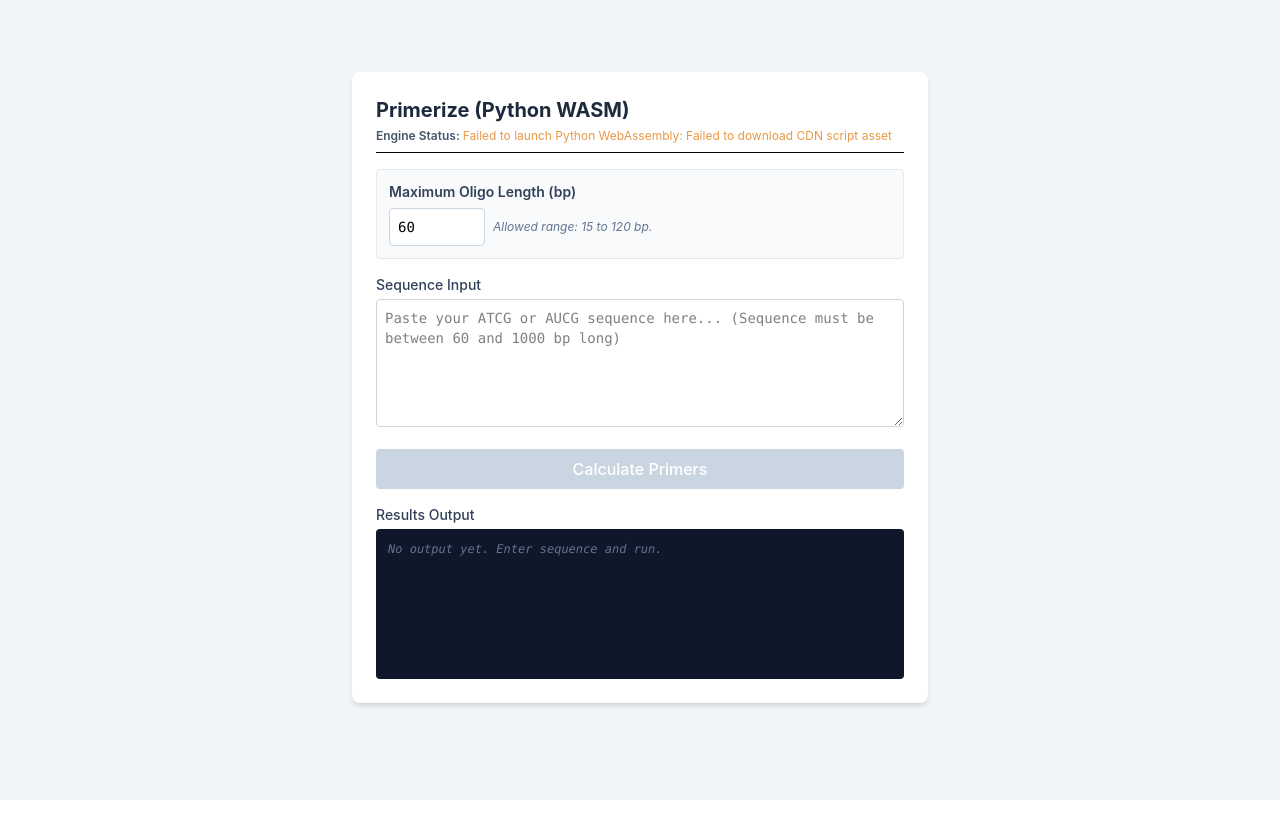
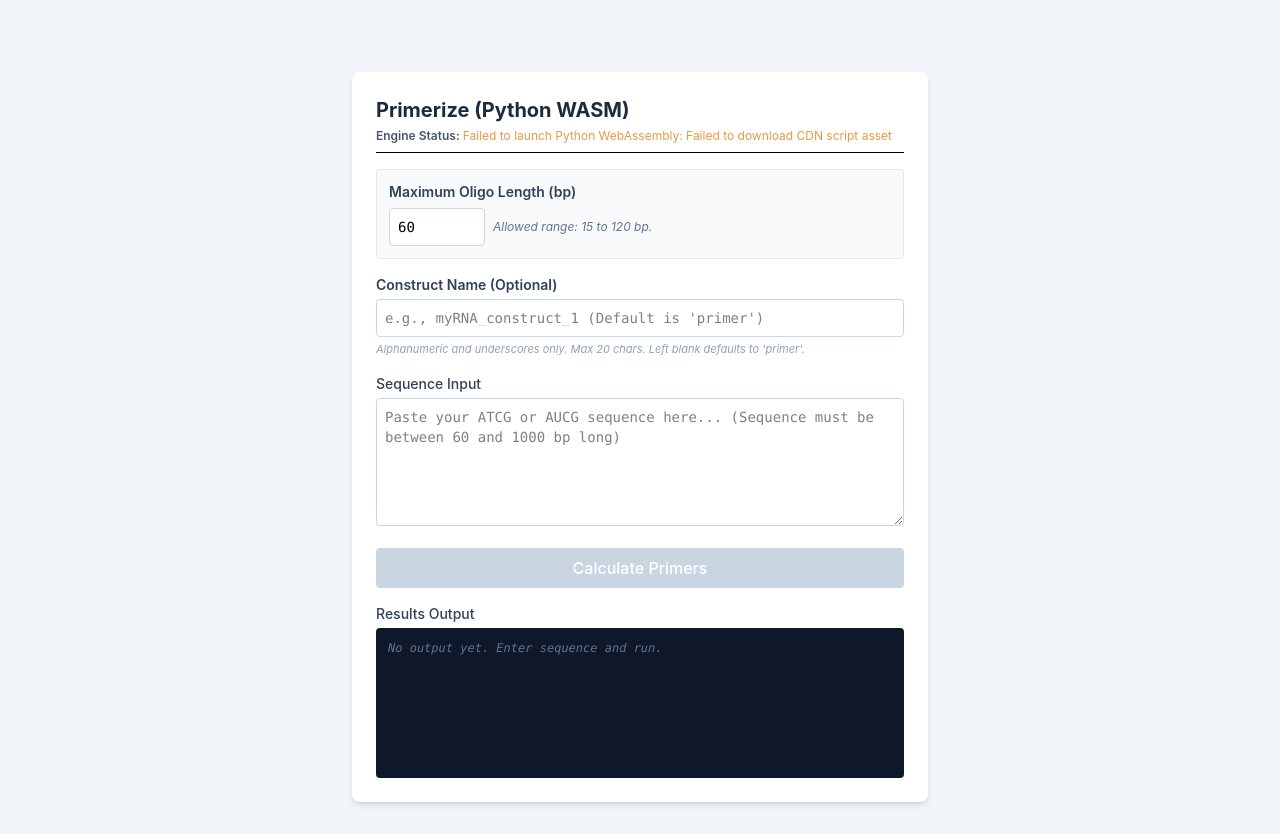
Before and after one commit to Achenson/primerize-1d-local, a React (Vite) app: page / in a window 1280 px wide. Before the commit the page ends 800 px from the top, so only its background shows below. Built offline with nearby package versions, Linux system fonts and the light colour scheme.

Commit message:
construct name init

```diff
--- a/src/components/PrimerizeWasmPython.tsx
+++ b/src/components/PrimerizeWasmPython.tsx
@@ -11,6 +11,7 @@ import Results from './Results';
 
 export default function PrimerizeWasmPython() {
     const [sequence, setSequence] = useState<string>('');
+    const [prefix, setPrefix] = useState<string>(''); // NEW CONSTRUCT NAME STATE
     const [results, setResults] = useState<string>('');
     const [isLoading, setIsLoading] = useState<boolean>(false);
     const [validationError, setValidationError] = useState<string>('');
@@ -29,6 +30,7 @@ export default function PrimerizeWasmPython() {
             const { scriptOutput, operationalMaxLength } = await executePrimerizeDesign({
                 sequence,
                 maxLength,
+                prefix,
                 pyodideInstance
             });
 
@@ -66,6 +68,8 @@ export default function PrimerizeWasmPython() {
         <SequenceInput
         sequence={sequence}
         setSequence={setSequence}
+        prefix={prefix}
+        setPrefix={setPrefix}
         onCalculate={handleDesign}
         engineReady={isReady}
 //         isLoading={isLoading || isLoadingEngine}
--- a/src/components/SequenceInput.tsx
+++ b/src/components/SequenceInput.tsx
@@ -3,15 +3,41 @@ import React from 'react';
 interface SequenceInputProps {
     sequence: string;
     setSequence: (value: string) => void;
+    prefix: string; // NEW STATE
+    setPrefix: (value: string) => void; // NEW DISPATCHER
     onCalculate: () => void;
     engineReady: boolean;
     isLoading: boolean;
     clearError: () => void;
 }
 
-export default function SequenceInput({ sequence, setSequence, onCalculate, engineReady, isLoading, clearError }: SequenceInputProps) {
+export default function SequenceInput({ sequence, setSequence, prefix, setPrefix, onCalculate, engineReady, isLoading, clearError }: SequenceInputProps) {
     return (
         <div className="flex flex-col gap-4">
+
+        {/* NEW CONSTRUCT PREFIX INPUT FIELD */}
+        <div className="flex flex-col gap-1">
+        <label className="block text-sm font-semibold text-slate-700">
+        Construct Name (Optional)
+        </label>
+        <input
+        type="text"
+        className="w-full p-2 border border-slate-300 rounded font-mono text-sm focus:ring-1 focus:ring-blue-500 outline-none bg-white"
+        placeholder="e.g., myRNA_construct_1 (Default is 'primer')"
+        value={prefix}
+        maxLength={20} // Original Stanford string length cap
+        onChange={(e) => {
+            const val = e.target.value;
+            // Stanford strict verification match: allows letters, numbers, and underscores only
+            const sanitizedVal = val.replace(/[^A-Za-z0-9_]/g, '');
+            setPrefix(sanitizedVal);
+        }}
+        disabled={isLoading}
+        />
+        <span className="text-[11px] text-slate-400 italic">
+        Alphanumeric and underscores only. Max 20 chars. Left blank defaults to 'primer'.
+    </span>
+    </div>
         <div>
         <label className="block text-sm font-medium text-slate-700 mb-1">Sequence Input</label>
         <textarea
--- a/src/utils/executePrimerizeDesign.ts
+++ b/src/utils/executePrimerizeDesign.ts
@@ -1,8 +1,9 @@
-// src/utils/primerizeUtil.ts
+// src/utils/executePrimerizeDesign.ts
 
 interface DesignParams {
     sequence: string;
     maxLength: number | string;
+    prefix: string; // NEW PARAMETER
     pyodideInstance: any;
 }
 
@@ -11,7 +12,7 @@ interface DesignResult {
     operationalMaxLength: number;
 }
 
-export async function executePrimerizeDesign({ sequence, maxLength, pyodideInstance }: DesignParams): Promise<DesignResult> {
+export async function executePrimerizeDesign({ sequence, maxLength, prefix, pyodideInstance }: DesignParams): Promise<DesignResult> {
     const cleanSeq = sequence.trim();
 
     if (!cleanSeq) {
@@ -21,15 +22,14 @@ export async function executePrimerizeDesign({ sequence, maxLength, pyodideInsta
         throw new Error('Python WebAssembly engine is not initialized.');
     }
 
-    // 1. RESTRYKCYJNA WALIDACJA ZNAKÓW
+    // 1. STRICT NUCLEOTIDE VALIDATION
     const upperSeq = cleanSeq.toUpperCase();
     const strictPureRegex = /^[ACGTU]+$/;
-
     if (!strictPureRegex.test(upperSeq)) {
         throw new Error('Invalid sequence format. Internal spaces, numbers, or special characters are not allowed. Use only A, C, G, T, or U.');
     }
 
-    // 2. WALIDACJA DŁUGOŚCI SEKWENCJI
+    // 2. LENGTH VALIDATION
     const seqLength = cleanSeq.length;
     if (seqLength < 60) {
         throw new Error(`Sequence too short (${seqLength} bp). Minimum length required is 60 bp.`);
@@ -41,7 +41,10 @@ export async function executePrimerizeDesign({ sequence, maxLength, pyodideInsta
     // 3. SANITYZACJA PARAMETRU PRZED PRZEKAZANIEM DO SILNIKA
     const operationalMaxLength = maxLength === '' ? 60 : Math.min(120, Math.max(15, Number(maxLength)));
 
-    // 4. WYWOŁANIE MOSTEK PYTHON / WEBASSEMBLY
+    // 4. SANITIZE CONSTRUCT PREFIX (Stanford Rules)
+    const activePrefix = prefix.trim() === '' ? 'primer' : prefix.trim();
+
+    // 5. WYWOŁANIE MOSTEK PYTHON / WEBASSEMBLY
     pyodideInstance.globals.set("user_sequence", cleanSeq);
 
     const scriptOutput = await pyodideInstance.runPythonAsync(`
@@ -50,14 +53,13 @@ export async function executePrimerizeDesign({ sequence, maxLength, pyodideInsta
 
     importlib.reload(run_primerize)
 
-    run_primerize.run_design(user_sequence, ${operationalMaxLength})
+    # Pass the custom active prefix directly to your backend design routine
+    run_primerize.run_design(user_sequence, ${operationalMaxLength}, prefix="${activePrefix}")
     `);
 
-    // UNIWERSALNY WARUNEK: Jeśli silnik zwraca 0, oznacza to konflikt dowolnych parametrów wejściowych
     if (scriptOutput.includes('Number of Primers Designed: 0')) {
-        throw new Error('No valid assembly found. Please adjust your design parameters.');
+        throw new Error('No valid assembly found. The engine cannot satisfy the current thermodynamic constraints. Please check and adjust your design parameters (e.g., increase oligo length or relax temperature limits).');
     }
 
     return { scriptOutput, operationalMaxLength };
-
 }
```
Also changed, not shown: 1 other file (tests, documents, lock files or other folders).
